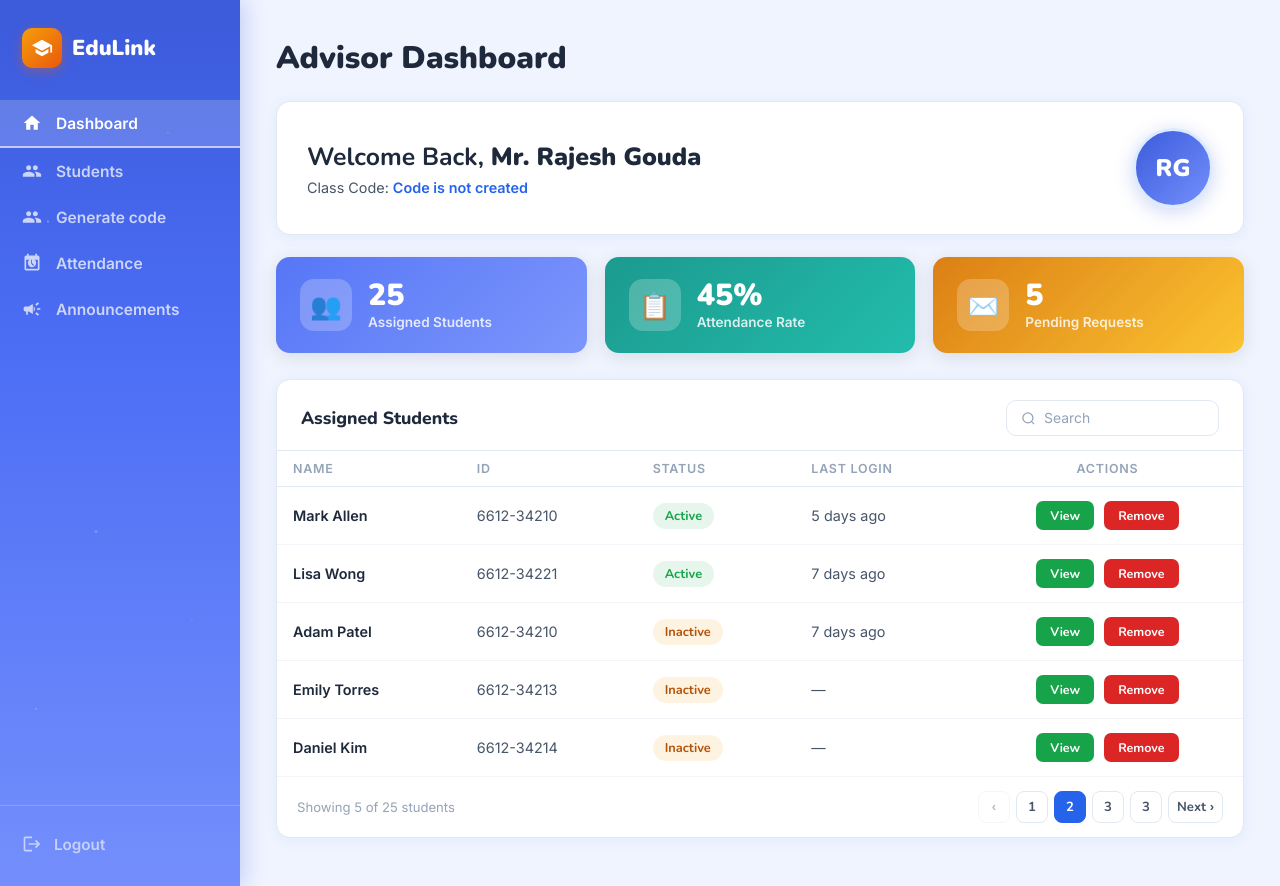
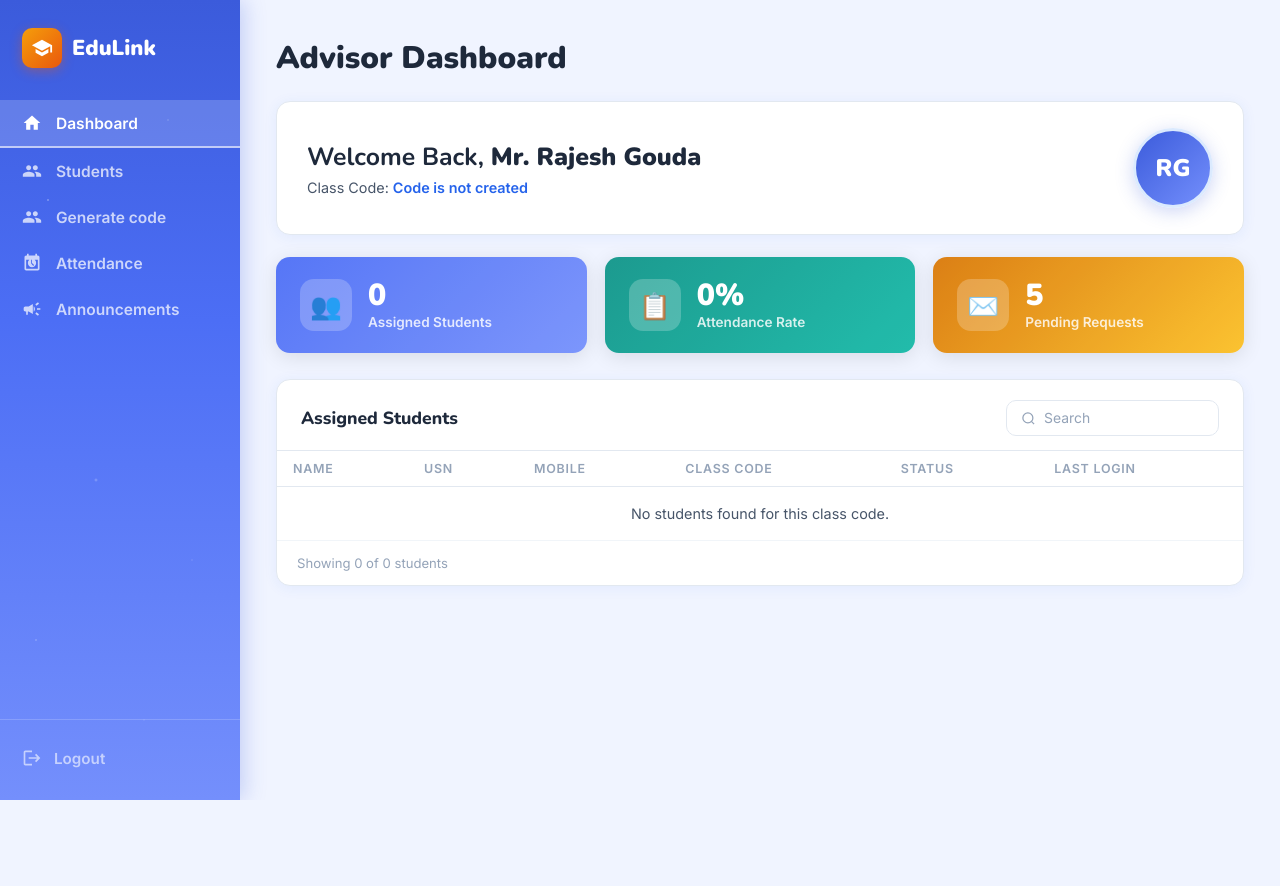
Before and after one commit to rajeshgowda116/Edulink, a Django app: page /advicer/advisor_dashboard/ in a window 1280 px wide. After the commit the page ends 800 px from the top, so only its background shows below. Run offline with Django 5.2, Linux system fonts and the light colour scheme; a user stored in the database is signed in; data comes from the database, SQL or seed files in the repository; both versions use the stored data as it was after the commit.

Commit message:
i make students

```diff
--- a/Advicer/models.py
+++ b/Advicer/models.py
@@ -22,3 +22,6 @@ class Classroom(models.Model):
   class_code = models.CharField(max_length=20, unique=True)
   created_at = models.DateTimeField(auto_now_add=True)
   updated_at=models.DateTimeField(auto_now=True)
+
+  def __str__(self):
+    return str(self.class_code)
--- a/Advicer/templates/advisor_dashboard.html
+++ b/Advicer/templates/advisor_dashboard.html
@@ -203,7 +203,7 @@
   <div class="stat-card blue">
     <div class="stat-icon">👥</div>
     <div class="stat-info">
-      <div class="num">{{ assigned_students_count|default:"25" }}</div>
+      <div class="num">{{ assigned_students_count }}</div>
       <div class="lbl">Assigned Students</div>
     </div>
   </div>
@@ -211,7 +211,7 @@
   <div class="stat-card teal">
     <div class="stat-icon">📋</div>
     <div class="stat-info">
-      <div class="num">{{ attendance_rate|default:"45" }}%</div>
+      <div class="num">{{ attendance_rate }}%</div>
       <div class="lbl">Attendance Rate</div>
     </div>
   </div>
@@ -244,72 +244,36 @@
     <thead>
       <tr>
         <th>Name</th>
-        <th>ID</th>
+        <th>USN</th>
+        <th>Mobile</th>
+        <th>Class Code</th>
         <th>Status</th>
         <th>Last Login</th>
-        <th style="text-align:center;">Actions</th>
       </tr>
     </thead>
     <tbody id="stuBody">
 
       {% for student in students %}
       <tr>
-        <td><strong>{{ student.first_name }} {{ student.last_name }}</strong></td>
-        <td style="color:var(--text-mid);">{{ student.student_id }}</td>
+        <td><strong>{{ student.username.first_name }} {{ student.username.last_name }}</strong></td>
+        <td style="color:var(--text-mid);">{{ student.usn }}</td>
+        <td style="color:var(--text-mid);">{{ student.mobile_num }}</td>
+        <td style="color:var(--text-mid);">{{ student.class_code }}</td>
         <td>
-          <span class="{% if student.is_active %}badge-active{% else %}badge-inactive{% endif %}">
-            {% if student.is_active %}Active{% else %}Inactive{% endif %}
+          <span class="{% if student.username.is_active %}badge-active{% else %}badge-inactive{% endif %}">
+            {% if student.username.is_active %}Active{% else %}Inactive{% endif %}
           </span>
         </td>
         <td style="color:var(--text-mid);">
-          {% if student.last_login %}{{ student.last_login|timesince }} ago{% else %}—{% endif %}
-        </td>
-        <td style="text-align:center;">
-          <a href="{% url 'student_detail' student.id %}">
-            <button class="btn-view">View</button>
-          </a>
-          <form method="POST" action="" style="display:inline;">
-            {% csrf_token %}
-            <button type="submit" class="btn-remove" onclick="return confirm('Remove this student?')">Remove</button>
-          </form>
+          {% if student.username.last_login %}{{ student.username.last_login|timesince }} ago{% else %}-{% endif %}
         </td>
       </tr>
       {% empty %}
-      <!-- Fallback static rows -->
-      {% for row in "12345" %}
       <tr>
-        {% if forloop.counter == 1 %}
-        <td><strong>Mark Allen</strong></td>
-        <td style="color:var(--text-mid);">6612-34210</td>
-        <td><span class="badge-active">Active</span></td>
-        <td style="color:var(--text-mid);">5 days ago</td>
-        {% elif forloop.counter == 2 %}
-        <td><strong>Lisa Wong</strong></td>
-        <td style="color:var(--text-mid);">6612-34221</td>
-        <td><span class="badge-active">Active</span></td>
-        <td style="color:var(--text-mid);">7 days ago</td>
-        {% elif forloop.counter == 3 %}
-        <td><strong>Adam Patel</strong></td>
-        <td style="color:var(--text-mid);">6612-34210</td>
-        <td><span class="badge-inactive">Inactive</span></td>
-        <td style="color:var(--text-mid);">7 days ago</td>
-        {% elif forloop.counter == 4 %}
-        <td><strong>Emily Torres</strong></td>
-        <td style="color:var(--text-mid);">6612-34213</td>
-        <td><span class="badge-inactive">Inactive</span></td>
-        <td style="color:var(--text-mid);">—</td>
-        {% else %}
-        <td><strong>Daniel Kim</strong></td>
-        <td style="color:var(--text-mid);">6612-34214</td>
-        <td><span class="badge-inactive">Inactive</span></td>
-        <td style="color:var(--text-mid);">—</td>
-        {% endif %}
-        <td style="text-align:center;">
-          <button class="btn-view">View</button>
-          <button class="btn-remove">Remove</button>
+        <td colspan="6" style="text-align:center; color:var(--text-mid); padding:18px;">
+          No students found for this class code.
         </td>
       </tr>
-      {% endfor %}
       {% endfor %}
 
     </tbody>
@@ -318,15 +282,7 @@
   <!-- Footer -->
   <div class="students-footer">
     <div class="footer-info">
-      Showing {{ students|length|default:"5" }} of {{ assigned_students_count|default:"25" }} students
-    </div>
-    <div class="pagination">
-      <button class="pg-btn" onclick="changePage(-1)" id="prevBtn" disabled>‹</button>
-      <button class="pg-btn" onclick="setPage(1)" id="pg1">1</button>
-      <button class="pg-btn active" onclick="setPage(2)" id="pg2">2</button>
-      <button class="pg-btn" onclick="setPage(3)" id="pg3">3</button>
-      <button class="pg-btn" onclick="setPage(3)">3</button>
-      <button class="pg-btn" onclick="changePage(1)" id="nextBtn">Next ›</button>
+      Showing {{ students|length }} of {{ assigned_students_count }} students
     </div>
   </div>
 
--- a/Advicer/templates/students.html
+++ b/Advicer/templates/students.html
@@ -372,7 +372,7 @@
 
           {% for student in students %}
           <tr>
-            <td>{{ student.first_name }} {{ student.last_name }}</td>
+            <td>{{ student.username.first_name }} {{ student.username.last_name }}</td>
             <td>{{ student.usn }}</td>
           </tr>
           {% empty %}
--- a/Advicer/views.py
+++ b/Advicer/views.py
@@ -4,12 +4,9 @@ from .models import advicer,Classroom
 from django.http import HttpResponse
 from HOD.models import Department
 from django.contrib.auth.decorators import login_required
+from Attendence.models import Attendence
+from Student.models import Student
 # Create your views here.
-@login_required
-def generate_code(request):
-  code_gen=Code()
-  if request.method=='POST':
-    code=request.POST.get('')
 
 @login_required
 def advicer_info(request):
@@ -38,12 +35,64 @@ def advicer_info(request):
     return render(request, 'advisor_form.html', {'error': error})
 
 
+@login_required
 def advisor_dashboard(request):
-  classroom = Classroom.objects.filter(advisor=request.user).last()
-  return render(request,'advisor_dashboard.html',{'classroom':classroom})
+    advisor_classrooms = Classroom.objects.filter(advisor=request.user)
+    classroom = advisor_classrooms.last()
 
+    if classroom:
+        students = Student.objects.filter(
+            class_code=classroom.class_code
+        ).select_related('username')
+    else:
+        students = Student.objects.none()
+
+    students_count = students.count()
+
+    total_attendance = Attendence.objects.filter(
+        class_code__in=advisor_classrooms
+    ).count()
+
+    present_attendance = Attendence.objects.filter(
+        class_code__in=advisor_classrooms,
+        is_present=True
+    ).count()
+
+    if total_attendance > 0:
+        attendance_rate = round((present_attendance / total_attendance) * 100)
+    else:
+        attendance_rate = 0
+
+    context = {
+        'classroom': classroom,
+        'students': students,
+        'students_count': students_count,
+        'assigned_students_count': students_count,
+        'attendance_rate': attendance_rate,
+        'total_attendance': total_attendance,
+        'present_attendance': present_attendance,
+    }
+
+    return render(request, 'advisor_dashboard.html', context)
+
+@login_required
 def students(request):
-  return render(request,'students.html')
+    advisor_classrooms = Classroom.objects.filter(advisor=request.user)
+    classroom = advisor_classrooms.last()
+
+    if classroom:
+        students = Student.objects.filter(
+            class_code=classroom.class_code
+        ).select_related('username')
+    else:
+        students = Student.objects.none()
+
+    context = {
+        'classroom': classroom,
+        'students': students,
+        'total_students': students.count(),
+    }
+    return render(request,'students.html', context)
 
 
 def generate_class_code(request):
```
Also changed, not shown: Student/templates/student_dashboard.html (+16 -32 lines), Student/views.py (+59 -1 lines), db.sqlite3.
